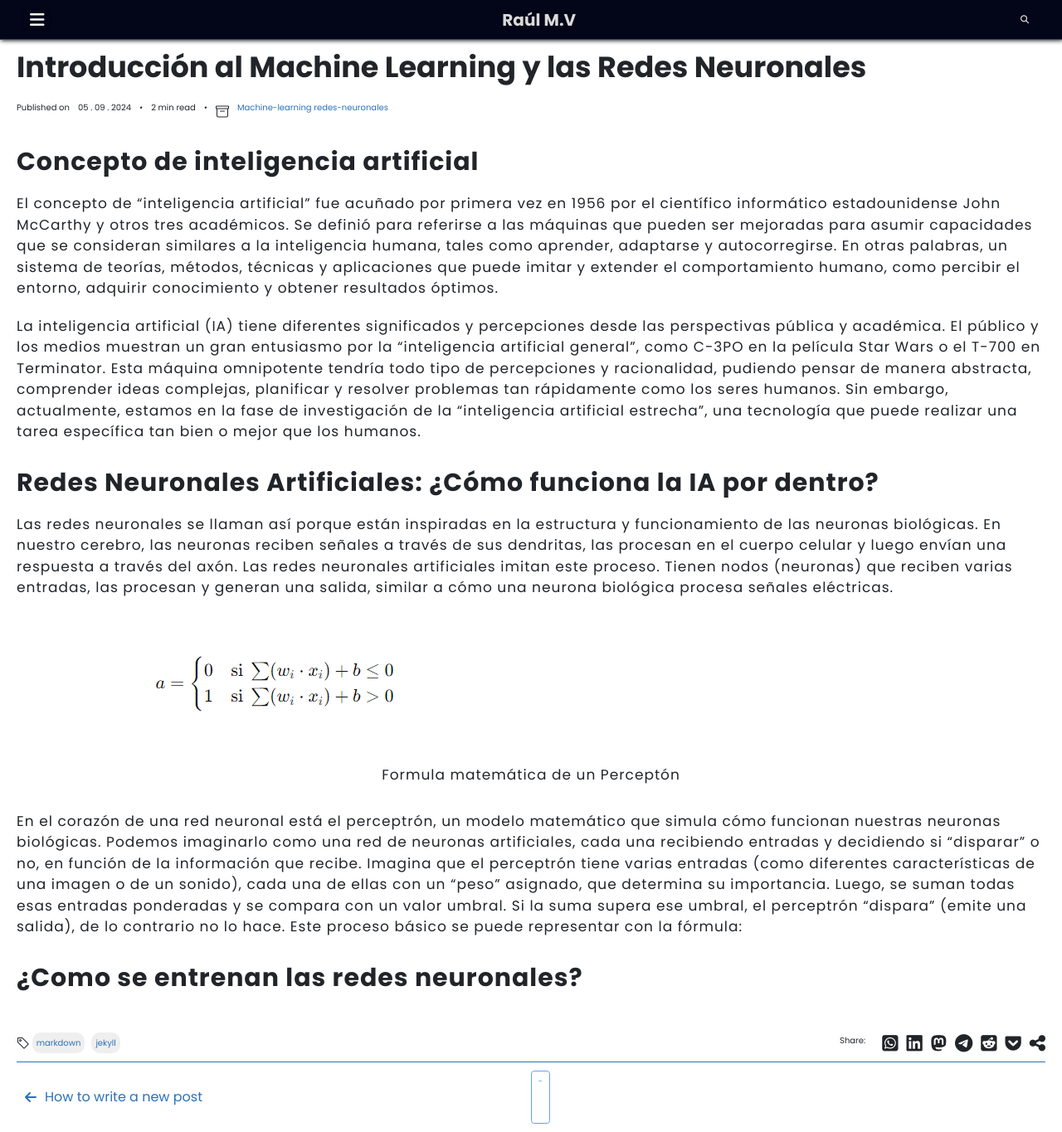
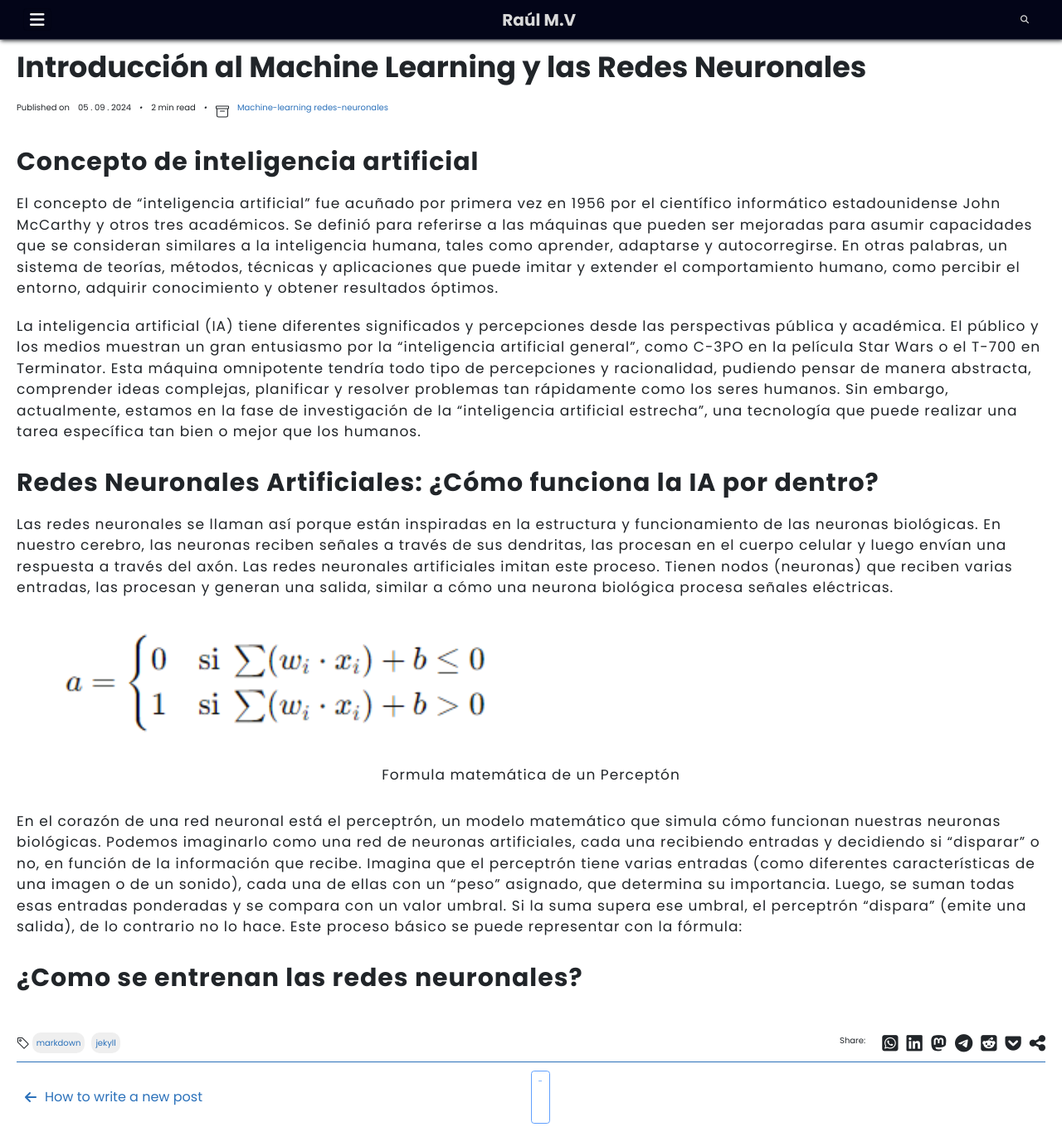
Before and after one commit to raomv/MyClassNotes2, a Jekyll site: the page built from _posts/2024-09-05-introduccion-machine-learning-.md, in a window 1280 px wide and 1365 px high. Shown: the whole window at 83% size. Built offline with Jekyll 4.4.1, drawn with Linux system fonts in a browser that asks for light colours; the table of contents is made by our own code.

Commit message:
object-fit

```diff
--- a/assets/css/post.css
+++ b/assets/css/post.css
@@ -16,9 +16,8 @@
 .post-banner img,
 .content-post img {
   border-radius: 0.5rem;
-  object-fit: scale-down;
+  object-fit: contain;
   object-position: 50% 50%;
-  justify-content: center;
 }
 
 .content-post a {
```
